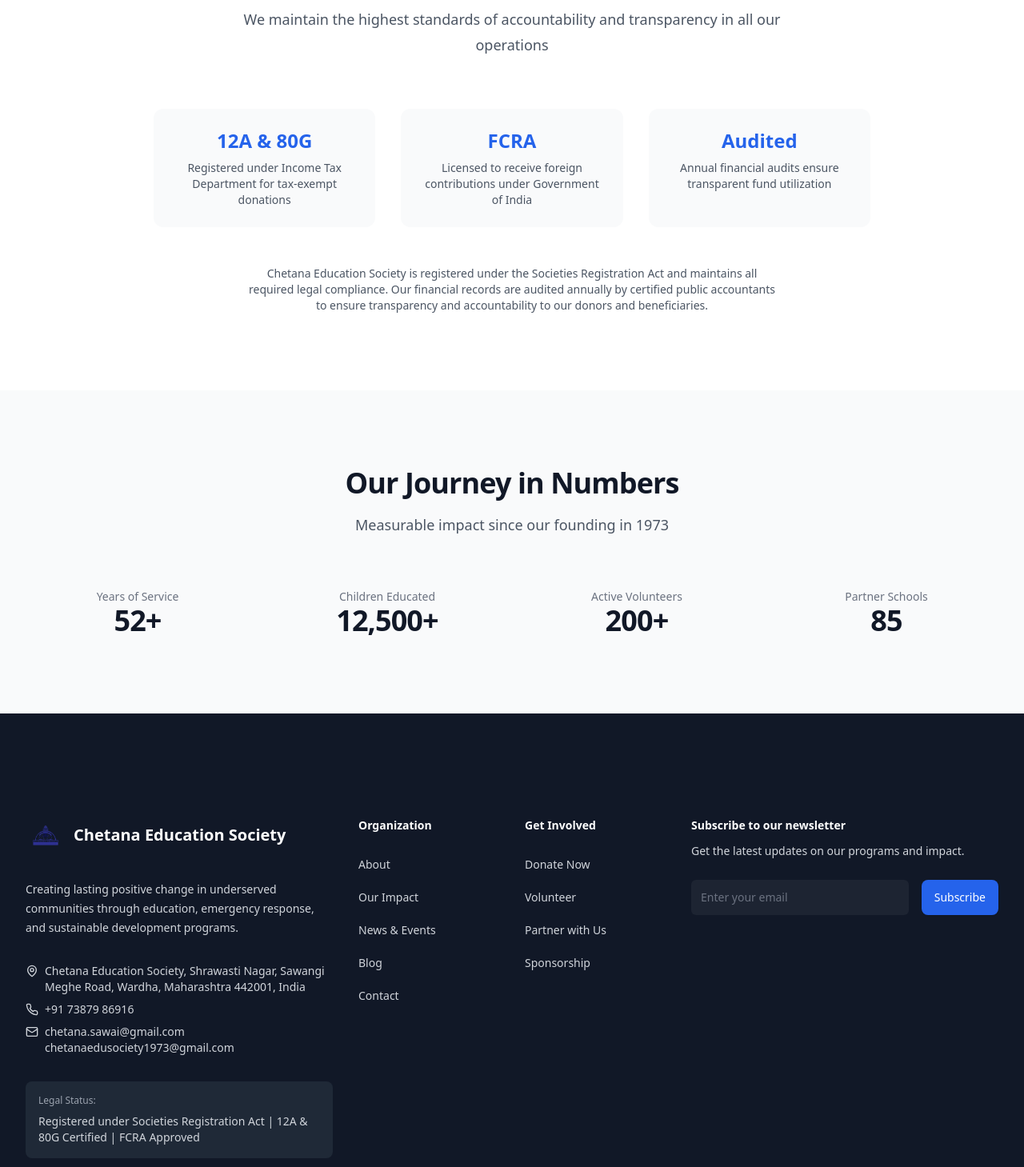
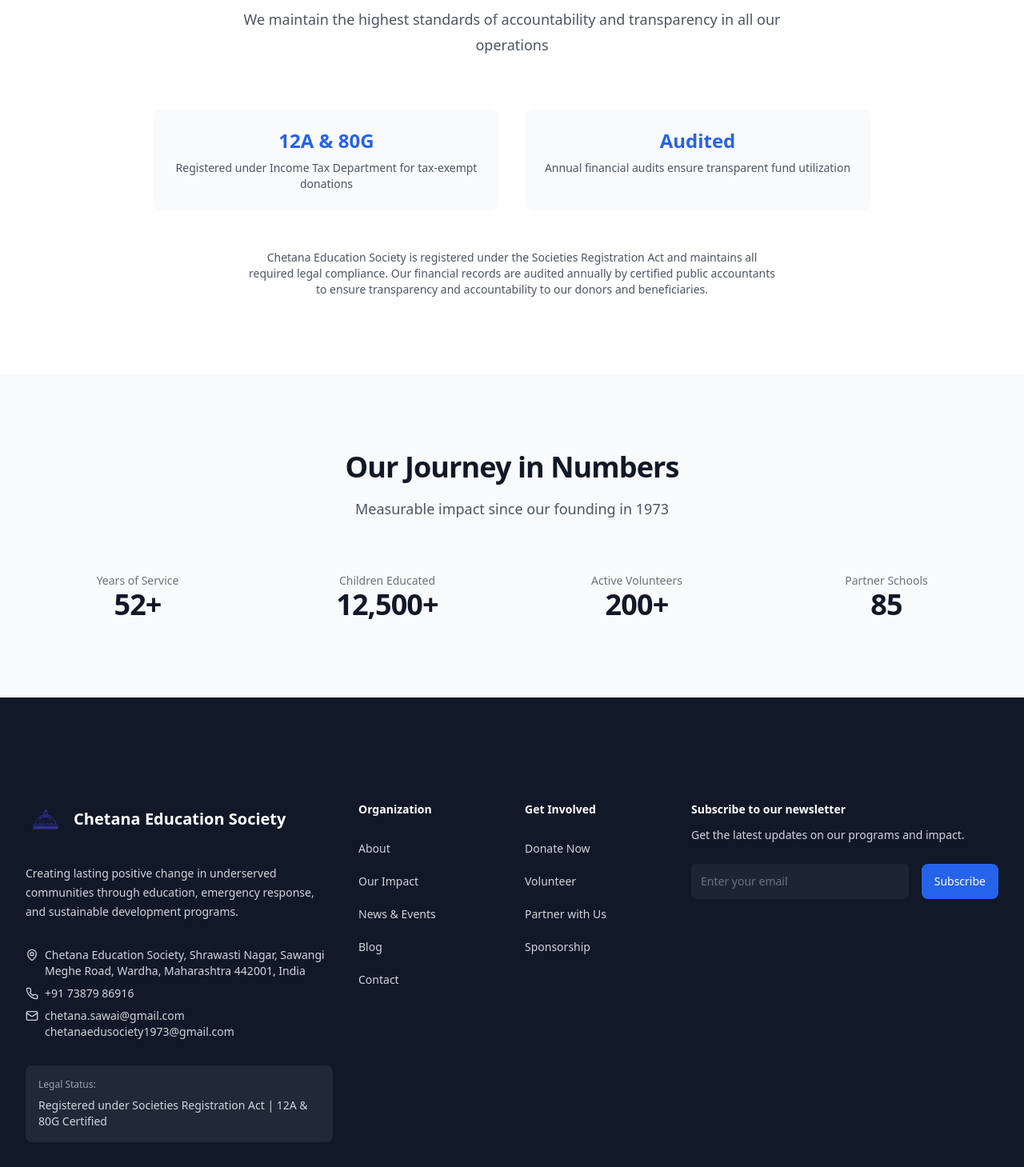
Before and after one commit to Rajat-Dabade/chetana-education-society, a React (Vite) app in the folder apps/web/: page /about in a window 1280 px wide. Shown: the part 2940-4399 px from the top of the page at 80% size. Built offline with nearby package versions, Linux system fonts and the light colour scheme; no server answers.

Commit message:
Remove FCRA

```diff
--- a/apps/web/src/components/Footer.tsx
+++ b/apps/web/src/components/Footer.tsx
@@ -85,7 +85,7 @@
             <div className="mt-6 p-4 bg-gray-800 rounded-lg">
               <p className="text-xs text-gray-400 mb-2">Legal Status:</p>
               <p className="text-sm text-gray-300">
-                Registered under Societies Registration Act | 12A & 80G Certified | FCRA Approved
+                Registered under Societies Registration Act | 12A & 80G Certified
               </p>
             </div>
             <div className="flex space-x-6">
--- a/apps/web/src/pages/About.tsx
+++ b/apps/web/src/pages/About.tsx
@@ -224,22 +224,13 @@
           />
 
           <div className="mx-auto mt-16 max-w-4xl">
-            <div className="grid grid-cols-1 gap-8 sm:grid-cols-2 lg:grid-cols-3">
+            <div className="grid grid-cols-1 gap-8 sm:grid-cols-2">
               <div className="text-center p-6 bg-gray-50 dark:bg-navy-800 rounded-xl">
                 <div className="text-2xl font-bold text-primary-600 dark:text-primary-400 mb-2">
                   12A & 80G
                 </div>
                 <p className="text-sm text-gray-600 dark:text-gray-400">
                   Registered under Income Tax Department for tax-exempt donations
-                </p>
-              </div>
-
-              <div className="text-center p-6 bg-gray-50 dark:bg-navy-800 rounded-xl">
-                <div className="text-2xl font-bold text-primary-600 dark:text-primary-400 mb-2">
-                  FCRA
-                </div>
-                <p className="text-sm text-gray-600 dark:text-gray-400">
-                  Licensed to receive foreign contributions under Government of India
                 </p>
               </div>
 
```
